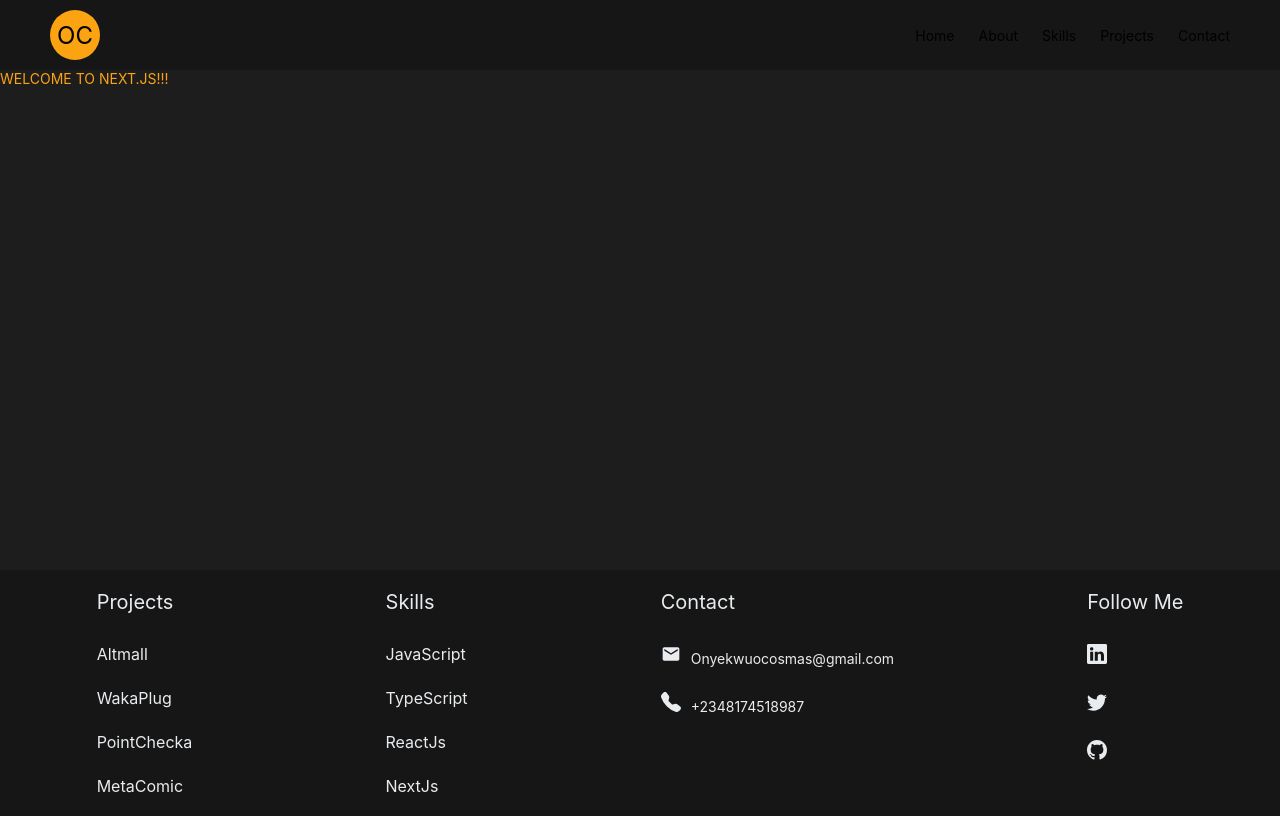
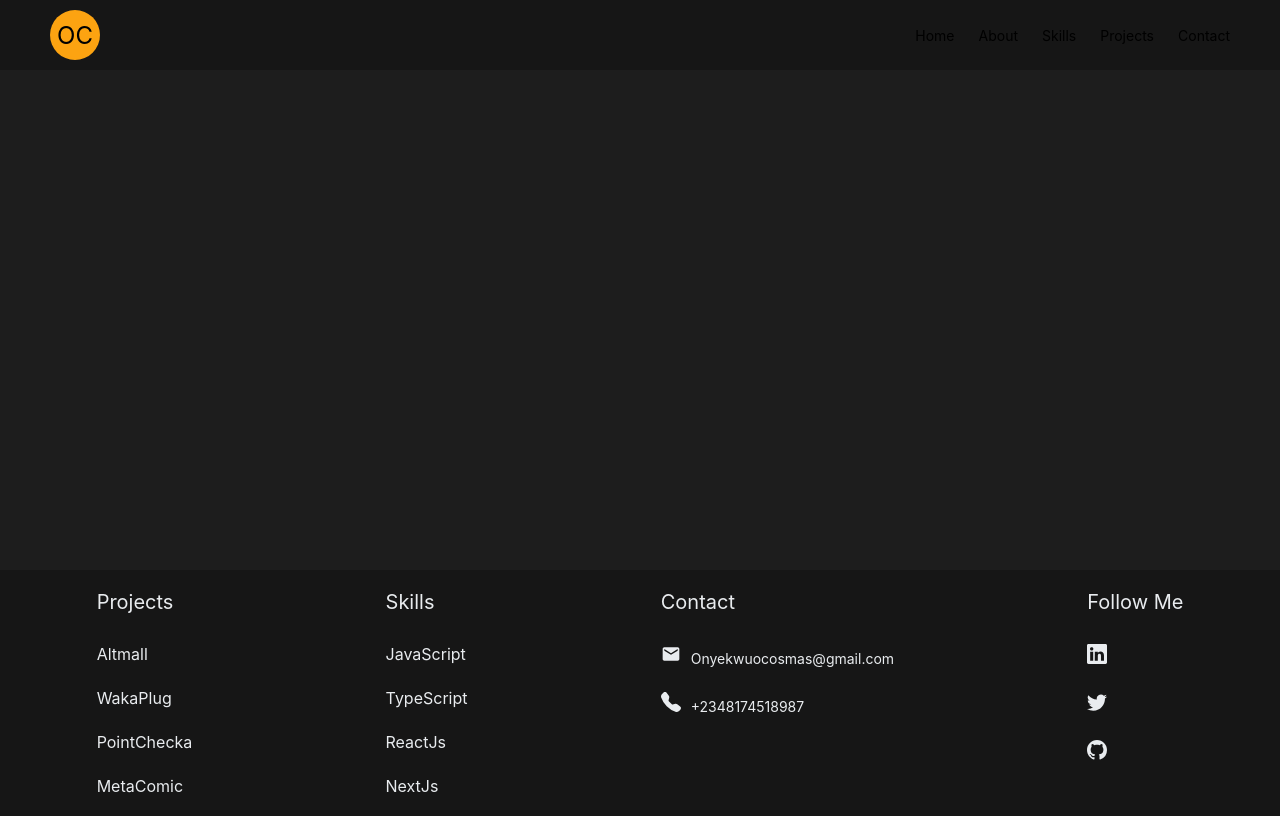
Before and after one commit to cossy1/portfolio, a Next.js app: page / in a window 1280 px wide. Built offline with nearby package versions, Linux system fonts and the light colour scheme.

Commit message:
wip: footer

```diff
--- a/src/pages/index.tsx
+++ b/src/pages/index.tsx
@@ -1,13 +1,11 @@
-import Head from 'next/head'
+import Head from "next/head";
 import styled from "styled-components";
-import {ColorConstants} from "@/styles/colorConstants";
-
+import { ColorConstants } from "@/styles/colorConstants";
 
 const Wrapper = styled.div`
   color: ${ColorConstants.accent};
   display: flex;
 `;
-
 
 export default function Home() {
   return (
@@ -17,10 +15,7 @@ export default function Home() {
         <meta name="description" content="Onyekwuo Cosmas portfolio website" />
         <meta name="viewport" content="width=device-width, initial-scale=1" />
       </Head>
-        <Wrapper>
-        WELCOME TO NEXT.JS!!!
-        </Wrapper>
-
+      <Wrapper></Wrapper>
     </>
-  )
+  );
 }
```
